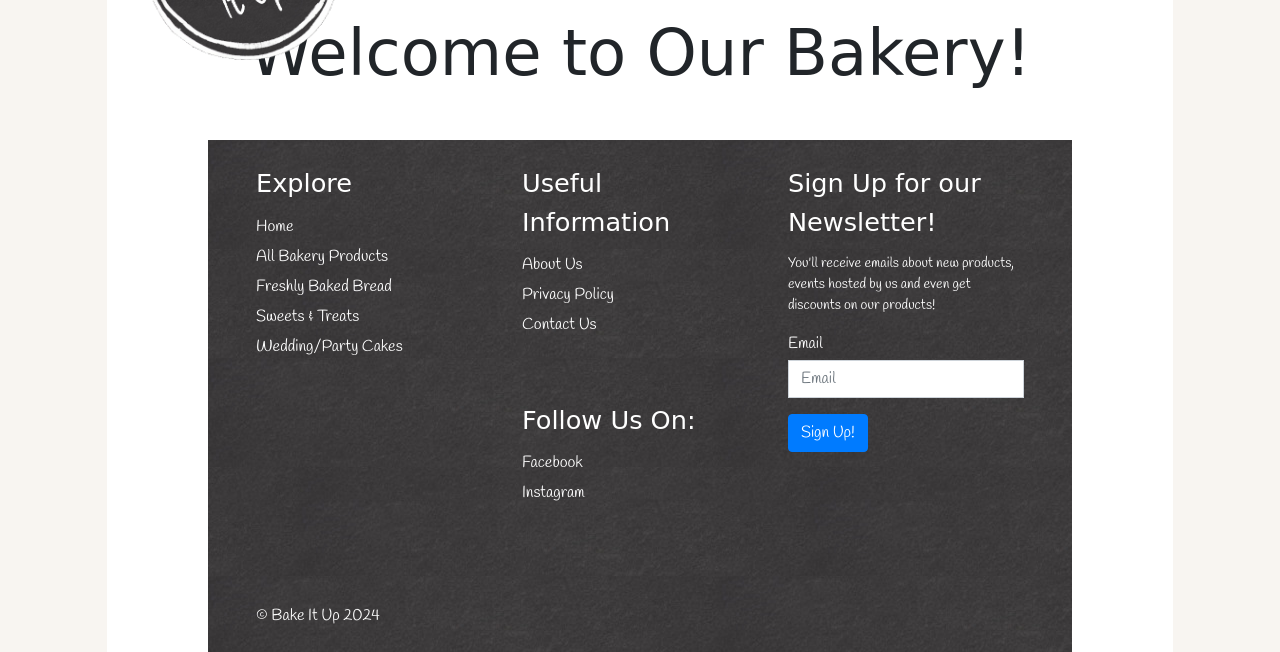
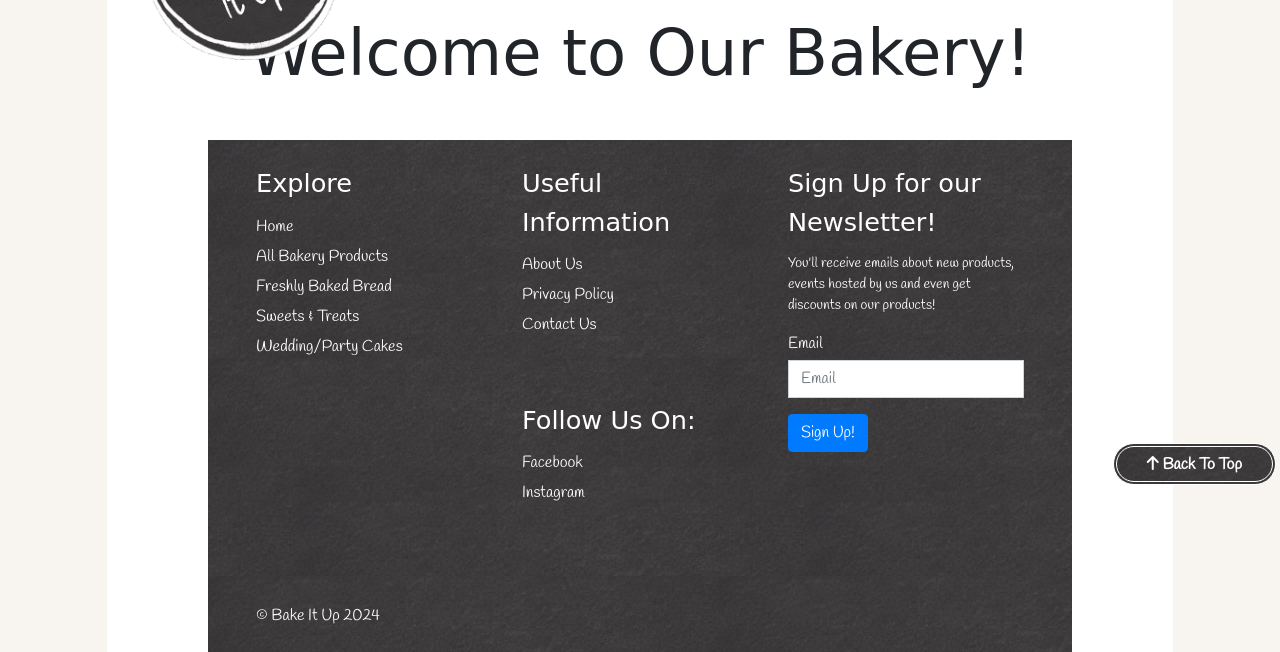
Before and after one commit to ShaneByrne0963/bake-it-up, a Django app: page / in a window 1280 px wide. Shown: the part 311-963 px from the top of the page. Run offline with Django 5.2, Linux system fonts and the light colour scheme; some libraries are stand-ins or nearby versions; some web fonts are replaced.

Commit message:
Add style for back to top button

```diff
--- a/static/css/style.css
+++ b/static/css/style.css
@@ -95,3 +95,26 @@ h1 {
 .footer-list>li {
     margin-bottom: 6px;
 }
+
+/* --------------------------------------------------------"Back To Top" button */
+
+#to-top {
+    background: url('/media/images/navbar-back-test.png');
+    border: 1px solid white;
+    color: white;
+    position: fixed;
+    right: 4px;
+    bottom: 4px;
+    padding: 2px;
+    border-radius: 32px;
+    display: flex;
+    align-items: center;
+}
+
+#to-top>div {
+    border: 1px solid white;
+    color: white;
+    padding: 6px 30px 4px;
+    border-radius: 32px;
+    font-weight: bold;
+}
--- a/templates/base.html
+++ b/templates/base.html
@@ -58,5 +58,12 @@
             </div>
         </div>
     </section>
+    <!-- Back to Top button -->
+    <button id="to-top">
+        <div>
+            <i class="fa-solid fa-arrow-up"></i>
+            Back To Top
+        </div>
+    </button>
 </body>
 </html>
```
